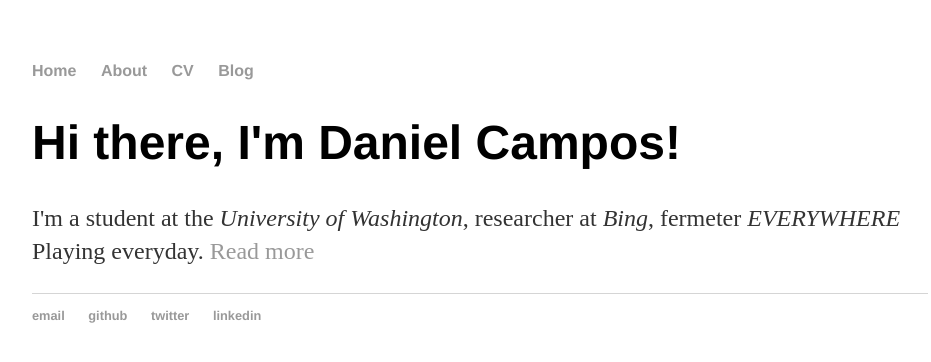
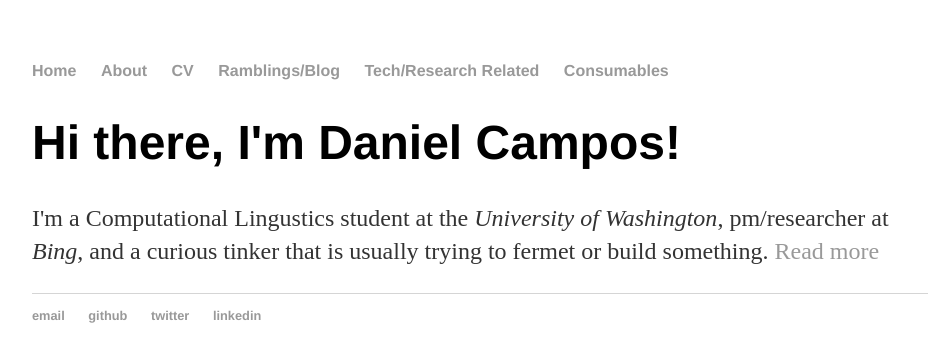
Before and after one commit to spacemanidol/spacemanidol.github.io, a Jekyll site: the page built from index.html, in a window 1280 px wide. Shown: the top 362 px of the page, without its empty margins (160-1091 px from the left). Built offline with Jekyll 4.4.1, drawn with Linux system fonts in a browser that asks for light colours.

Commit message:
adding new sections

```diff
--- a/_layouts/default.html
+++ b/_layouts/default.html
@@ -19,7 +19,9 @@
         <li><a href="/index.html">Home</a></li>
         <li><a href="/about/index.html">About</a></li>
         <li><a href="/cv/index.html">CV</a></li>
-        <li><a href="/blog/index.html">Blog</a></li>
+        <li><a href="/blog/index.html">Ramblings/Blog</a></li>
+        <li><a href="/tech/index.html">Tech/Research Related</a></li>
+        <li><a href="/beverage/index.html">Consumables</a></li>
       </ul>
     </nav>
     <div class="container">
--- a/analytics.html
+++ /dev/null
@@ -1,6 +0,0 @@
-<script>
-window.ga=window.ga||function(){(ga.q=ga.q||[]).push(arguments)};ga.l=+new Date;
-ga('create', '{{ site.google_analytics }}', 'auto');
-ga('send', 'pageview');
-</script>
-<script async src='https://www.google-analytics.com/analytics.js'></script>
--- a/index.html
+++ b/index.html
@@ -4,5 +4,5 @@ title: Daniel Campos
 ---
 <div class="blurb">
 	<h1>Hi there, I'm Daniel Campos!</h1>
-	<p>I'm a student at the <em>University of Washington</em>, researcher at <em>Bing</em>, fermeter <em>EVERYWHERE</em> Playing everyday. <a href="about">Read more</a></p>
+	<p>I'm a Computational Lingustics student at the <em>University of Washington</em>, pm/researcher at <em>Bing</em>, and a curious tinker that is usually trying to fermet or build something. <a href="about">Read more</a></p>
 </div>
```
Also changed, not shown: _posts/2019-04-26-Spacemans-Week.md (+1 -0 lines).
